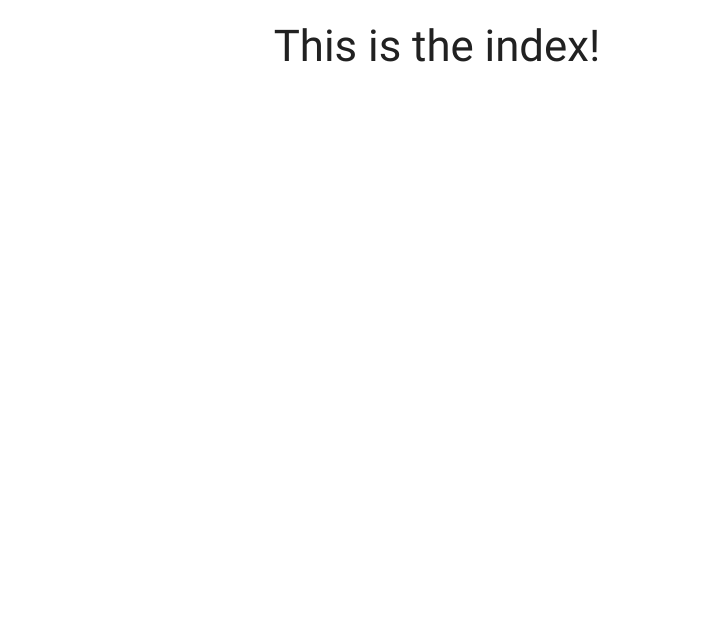
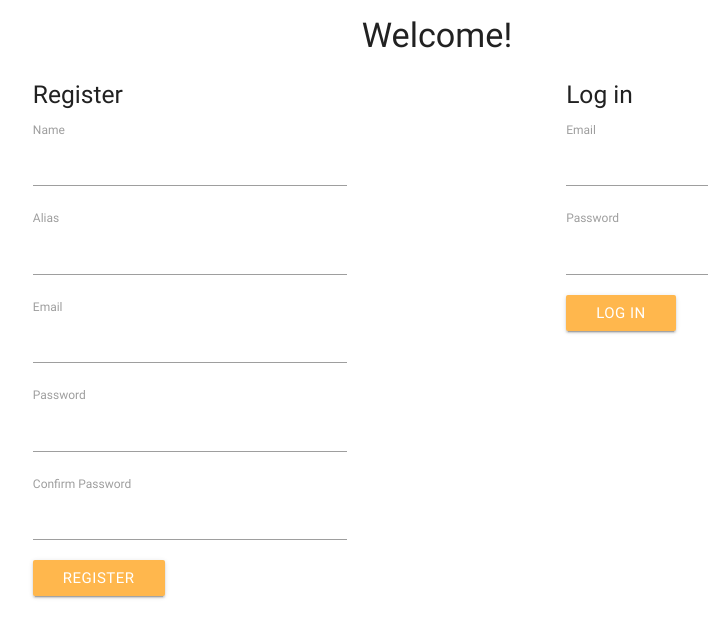
Before and after one commit to Dlynch1342/Belt_Reviewer, a Django app: template apps/book_reviewer/templates/book_reviewer/index.html in a window 1280 px wide. Shown: the top 638 px of the page, without its empty margins (203-911 px from the left). Run offline with Django 3.2, Linux system fonts and the light colour scheme; the template is opened without the code that fills it, so the values that code supplies are empty; parts of the project's set-up code (start-up, migrations or seed data) failed here and were passed over.

Commit message:
homepage html created

```diff
--- a/apps/book_reviewer/templates/book_reviewer/index.html
+++ b/apps/book_reviewer/templates/book_reviewer/index.html
@@ -7,8 +7,29 @@
 </head>
 <body>
 	<div clas="container">
-		<div class="row center-align">
-			<h3>This is the index!</h3>
+		<div class="row">
+			<h4 class="center-align">Welcome!</h4>
+			<div class="col s4 offset-s2">
+				<form class="col s10" action="/register" merhod="post">
+					<h5>Register</h5>
+					<label for="name">Name<input type="text" name="name"></label>
+					<label for="alias">Alias<input type="text" name="alias"></label>
+					<label for="r_email">Email<input type="text" name="r_email"></label>
+					<label for="r_pass">Password<input type="text" name="r_pass"></label>
+					<label for="r_pass_c">Confirm Password<input type="text" name="r_pass_c"></label>
+					<input class="btn orange lighten-2" type="submit" value="Register">
+				</form>
+			</div><!-- col -->
+
+			<div class="col s4 offset-s1">
+				<form class="col s10" action="/register" merhod="post">
+					<h5>Log in</h5>
+					<label for="l_email">Email<input type="text" name="l_email"></label>
+					<label for="l_pass">Password<input type="text" name="l_pass"></label>
+					<input class="btn orange lighten-2" type="submit" value="Log in">
+				</form>
+			</div><!-- col -->
+
 		</div><!-- row -->
 	</div>	<!-- container -->
 
```
